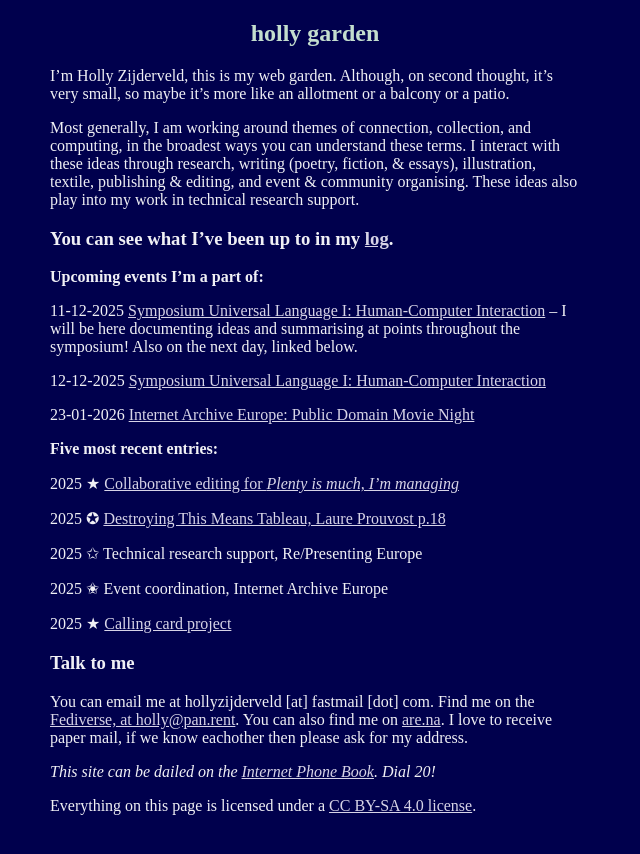
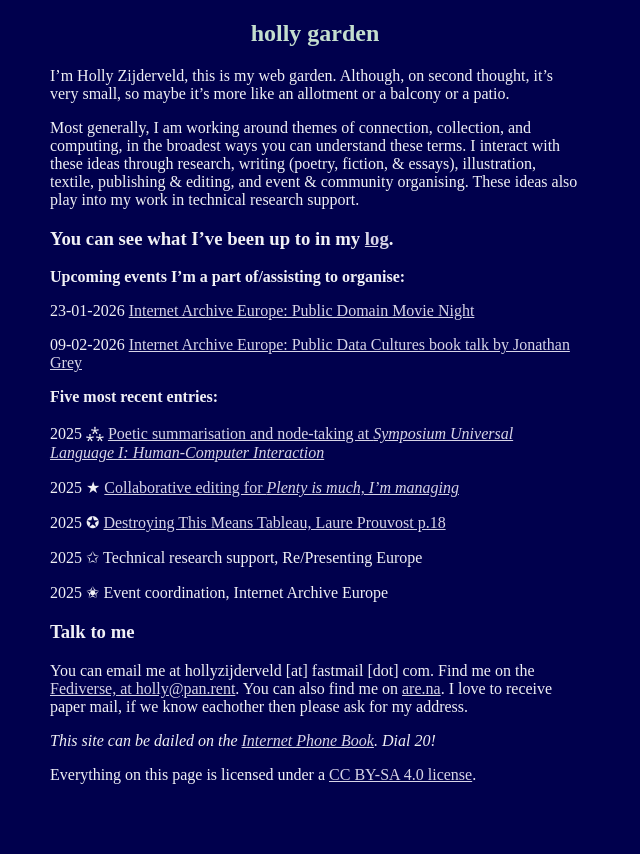
Before and after one commit to hollyz1jderveld/hollyz1jderveld.github.io, a Jekyll site: the page built from index.md, in a window 1280 px wide. Shown: the top 854 px of the page, without its empty margins (0-640 px from the left). Built offline with Jekyll 4.4.1, drawn with Linux system fonts in a browser that asks for light colours; some web fonts are replaced; Markdown is read by kramdown in place of the engine named in the settings; our own code applies the rules of GitHub Pages for plain Markdown files.

Commit message:
Update index.md

```diff
--- a/index.md
+++ b/index.md
@@ -8,15 +8,15 @@ I'm Holly Zijderveld, this is my web garden. Although, on second thought, it's v
 Most generally, I am working around themes of connection, collection, and computing, in the broadest ways you can understand these terms. I interact with these ideas through research, writing (poetry, fiction, & essays), illustration, textile, publishing & editing, and event & community organising. These ideas also play into my work in technical research support.
 
 ### You can see what I've been up to in my [log](https://holly.garden/log).
-**Upcoming events I'm a part of:**
-
-11-12-2025  [Symposium Universal Language I: Human-Computer Interaction](https://www.stroom.nl/stroom-algemeen/activiteiten/save-the-date-universal-language-i-human-computer-interaction) -- I will be here documenting ideas and summarising at points throughout the symposium! Also on the next day, linked below.
-
-12-12-2025  [Symposium Universal Language I: Human-Computer Interaction](https://www.stroom.nl/stroom-algemeen/activiteiten/save-the-date-universal-language-i-human-computer-interaction)
+**Upcoming events I'm a part of/assisting to organise:**
 
 23-01-2026  [Internet Archive Europe: Public Domain Movie Night](https://luma.com/bmdhs6n2)
 
+09-02-2026  [Internet Archive Europe: Public Data Cultures book talk by Jonathan Grey](https://luma.com/5au5lku7?utm_source=embed)
+
 **Five most recent entries:**
+
+2025  ⁂  [Poetic summarisation and node-taking at *Symposium Universal Language I: Human-Computer Interaction*](https://www.stroom.nl/stroom-algemeen/activiteiten/save-the-date-universal-language-i-human-computer-interaction)
 
 2025  ★  [Collaborative editing for *Plenty is much, I'm managing*](https://files.cargocollective.com/c1157868/Plenty-is-much-Fieldnotes-Saturday-School-2025.pdf)
 
@@ -26,8 +26,6 @@ Most generally, I am working around themes of connection, collection, and comput
 
 2025  ✬  Event coordination, Internet Archive Europe
 
-2025  ★  [Calling card project](https://www.are.na/holly-zijderveld/calling-card-isitobdbvje)
-
 ### Talk to me
 You can email me at hollyzijderveld [at] fastmail [dot] com. Find me on the [Fediverse, at holly@pan.rent](https://pan.rent/@Holly). You can also find me on [are.na](https://www.are.na/holly-zijderveld/index). I love to receive paper mail, if we know eachother then please ask for my address.
 
```
